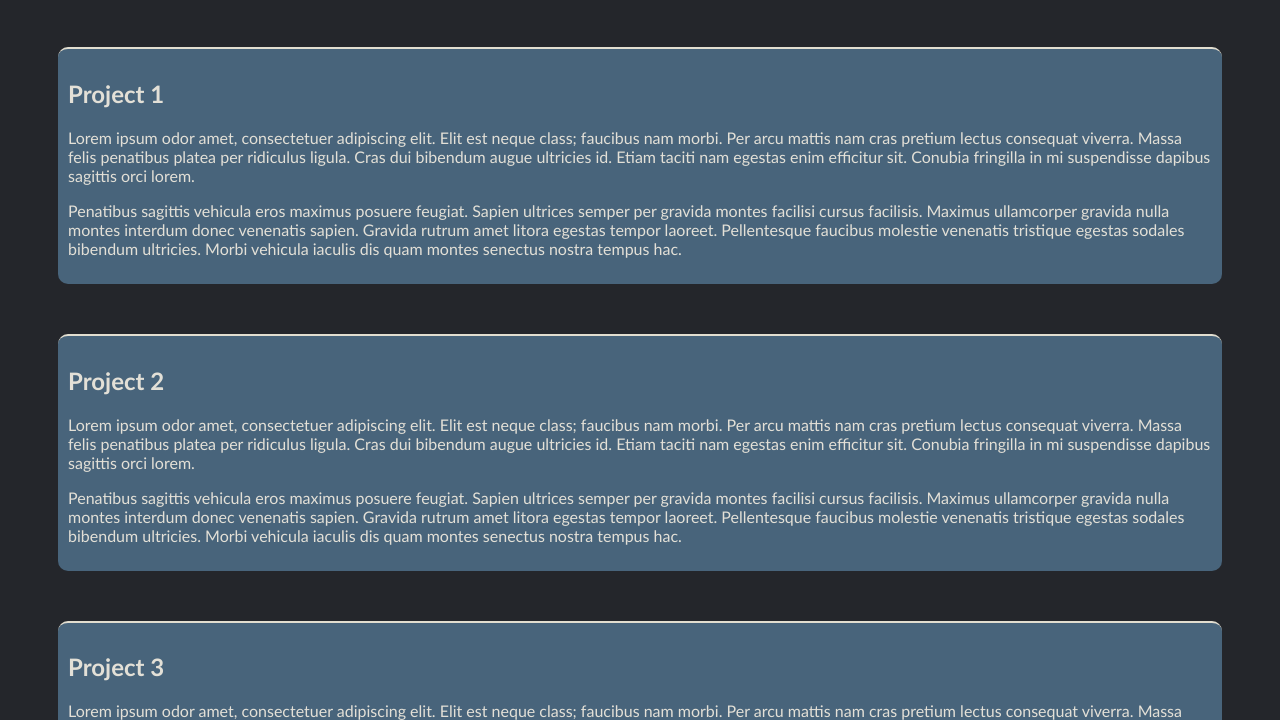
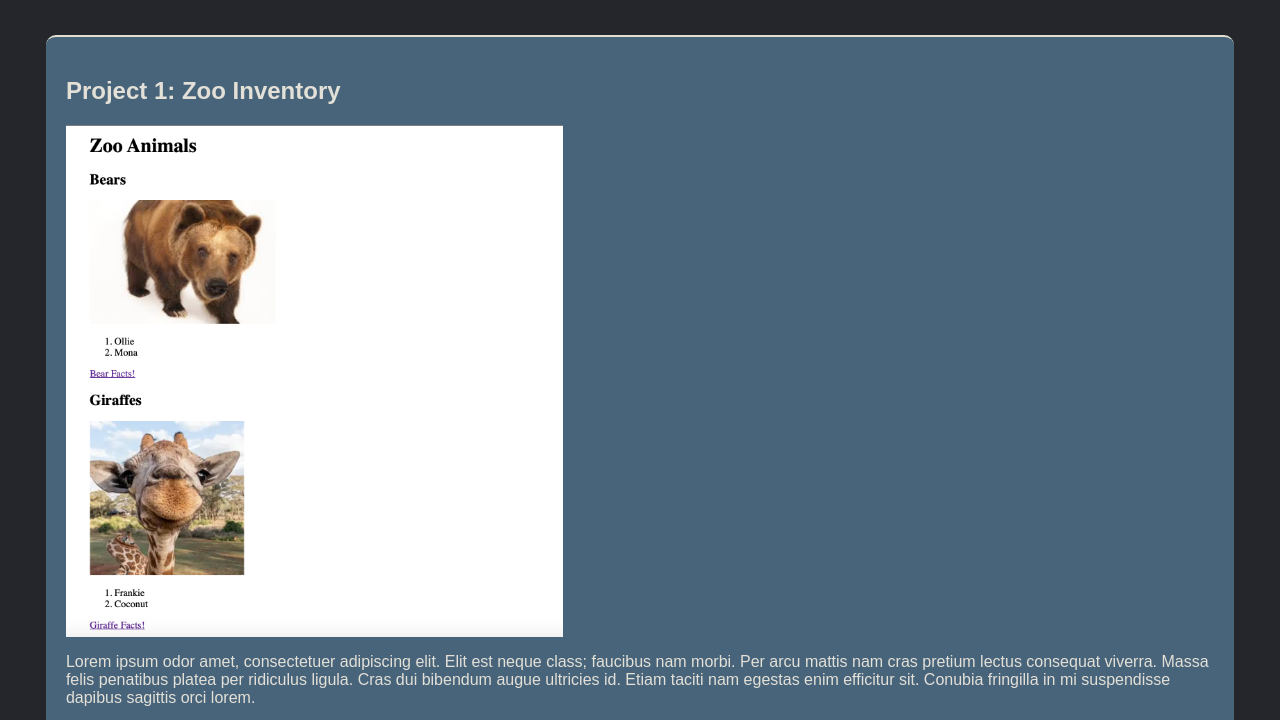
Before and after one commit to itsnancyq/Personal_Website, a plain HTML site: page portfolio.html in a window 1280 px wide. Shown: the part 262-982 px from the top of the page. Drawn offline with Linux system fonts and the light colour scheme.

Commit message:
Added pictures, styling. Edited css.

```diff
--- a/portfolio.html
+++ b/portfolio.html
@@ -21,43 +21,37 @@
         </div>
     </nav>
 
-
-    <!-- <main> -->
-
         <h1>Take a look at some of my work!</h1>
-        <!-- add id to h1 -->
 
         <div>
-         <!-- add id to div  -->
             <section>
-                <h2>Project 1</h2>
+                <h2>Project 1: Zoo Inventory</h2>
                 <div>
-                    <!-- add image -->
+                    <img src ="./zoo-inventory.png" id="zoo">
                     <p>Lorem ipsum odor amet, consectetuer adipiscing elit. Elit est neque class; faucibus nam morbi. Per arcu mattis nam cras pretium lectus consequat viverra. Massa felis penatibus platea per ridiculus ligula. Cras dui bibendum augue ultricies id. Etiam taciti nam egestas enim efficitur sit. Conubia fringilla in mi suspendisse dapibus sagittis orci lorem. </p>
                     <p>Penatibus sagittis vehicula eros maximus posuere feugiat. Sapien ultrices semper per gravida montes facilisi cursus facilisis. Maximus ullamcorper gravida nulla montes interdum donec venenatis sapien. Gravida rutrum amet litora egestas tempor laoreet. Pellentesque faucibus molestie venenatis tristique egestas sodales bibendum ultricies. Morbi vehicula iaculis dis quam montes senectus nostra tempus hac.</p>
                  </div>
             </section>
 
             <section>
-                <h2>Project 2</h2>
+                <h2>Project 2: Puppy Demo Website</h2>
                 <div>
-                <!-- <add image -->
+                    <img src="./puppy.png" id="puppy">
+                    <p>This was a demo that was worked on in class. The foundations of CSS were implemented with this project. Began learning inline, external, and internal.</p>
+                    <p>Exploring the different ways that we can get creative with CSS. Essentials such as selectors and rules.</p>
                     <p>Lorem ipsum odor amet, consectetuer adipiscing elit. Elit est neque class; faucibus nam morbi. Per arcu mattis nam cras pretium lectus consequat viverra. Massa felis penatibus platea per ridiculus ligula. Cras dui bibendum augue ultricies id. Etiam taciti nam egestas enim efficitur sit. Conubia fringilla in mi suspendisse dapibus sagittis orci lorem. </p>
-                    <p>Penatibus sagittis vehicula eros maximus posuere feugiat. Sapien ultrices semper per gravida montes facilisi cursus facilisis. Maximus ullamcorper gravida nulla montes interdum donec venenatis sapien. Gravida rutrum amet litora egestas tempor laoreet. Pellentesque faucibus molestie venenatis tristique egestas sodales bibendum ultricies. Morbi vehicula iaculis dis quam montes senectus nostra tempus hac.</p>
                 </div>
             </section>
 
             <section>
-                <h2>Project 3</h2>
+                <h2>Project 3: Grocery List</h2>
                 <div>
-                <!-- add image -->
+                    <img src="./grocery_list.png" id="grocery">
                     <p>Lorem ipsum odor amet, consectetuer adipiscing elit. Elit est neque class; faucibus nam morbi. Per arcu mattis nam cras pretium lectus consequat viverra. Massa felis penatibus platea per ridiculus ligula. Cras dui bibendum augue ultricies id. Etiam taciti nam egestas enim efficitur sit. Conubia fringilla in mi suspendisse dapibus sagittis orci lorem. </p>
                     <p>Penatibus sagittis vehicula eros maximus posuere feugiat. Sapien ultrices semper per gravida montes facilisi cursus facilisis. Maximus ullamcorper gravida nulla montes interdum donec venenatis sapien. Gravida rutrum amet litora egestas tempor laoreet. Pellentesque faucibus molestie venenatis tristique egestas sodales bibendum ultricies. Morbi vehicula iaculis dis quam montes senectus nostra tempus hac.</p>
                 </div>
             </section>
         </div>
 
-    <!-- </main> -->
-
 </body>
 </html>
--- a/style.css
+++ b/style.css
@@ -1,15 +1,15 @@
 html {
     background-color: #24262B;
     color: #e3e0d7;
+    font-family: sans-serif;
 }
 
 section {
     border-top: 2px solid #E2DED0;
     background-color: #48647b;
-    font-family:'Gill Sans', 'Gill Sans MT', Calibri, 'Trebuchet MS', sans-serif;
-    margin: 50px;
+    margin: 3%;
     border-radius: 10px;
-    padding: 10px;
+    padding: 20px;
 }
 
 .logo {
@@ -31,13 +31,6 @@ section {
 }
 
 .nav {
-    /* word-spacing: 20vw;
-    color: #E2DED0;
-    margin: 50px;
-    padding: 20px;
-    /* font-family:'Gill Sans', 'Gill Sans MT', Calibri, 'Trebuchet MS', sans-serif; */
-    /* text-align: center;
-    font-size: 20px; */
     display: flex;
     justify-content: space-between;
     padding: 20px;
@@ -48,6 +41,10 @@ h1 {
     font-family:sans-serif;
     text-align: center;
     font-size: 30px;
+}
+
+h2 {
+    font-family: sans-serif;
 }
 
 #selfie {
@@ -82,7 +79,6 @@ input {
 
 textarea  {
     width: 75%;
-
 }
 
 a:hover {
@@ -122,10 +118,27 @@ a {
     color: #7DA1BF;
 }
 
-/* @media (max-width: 800px)
-    body  */
+@media (max-width: 800px)
 
 
 h3:hover {
     color: gold;
 }
+
+#zoo {
+    display: flex;
+    height: 40vw;
+    width: auto;
+}
+
+#grocery  {
+    display: flex;
+    height: 40vw;
+    width: auto;
+}
+
+#puppy {
+    display: flex;
+    height: 40vw;
+    width: auto;
+}
```
Also changed, not shown: contact.html (+1 -8 lines), index.html (+1 -2 lines), grocery_list.png (added), puppy.png (added), zoo-inventory.png (added).
